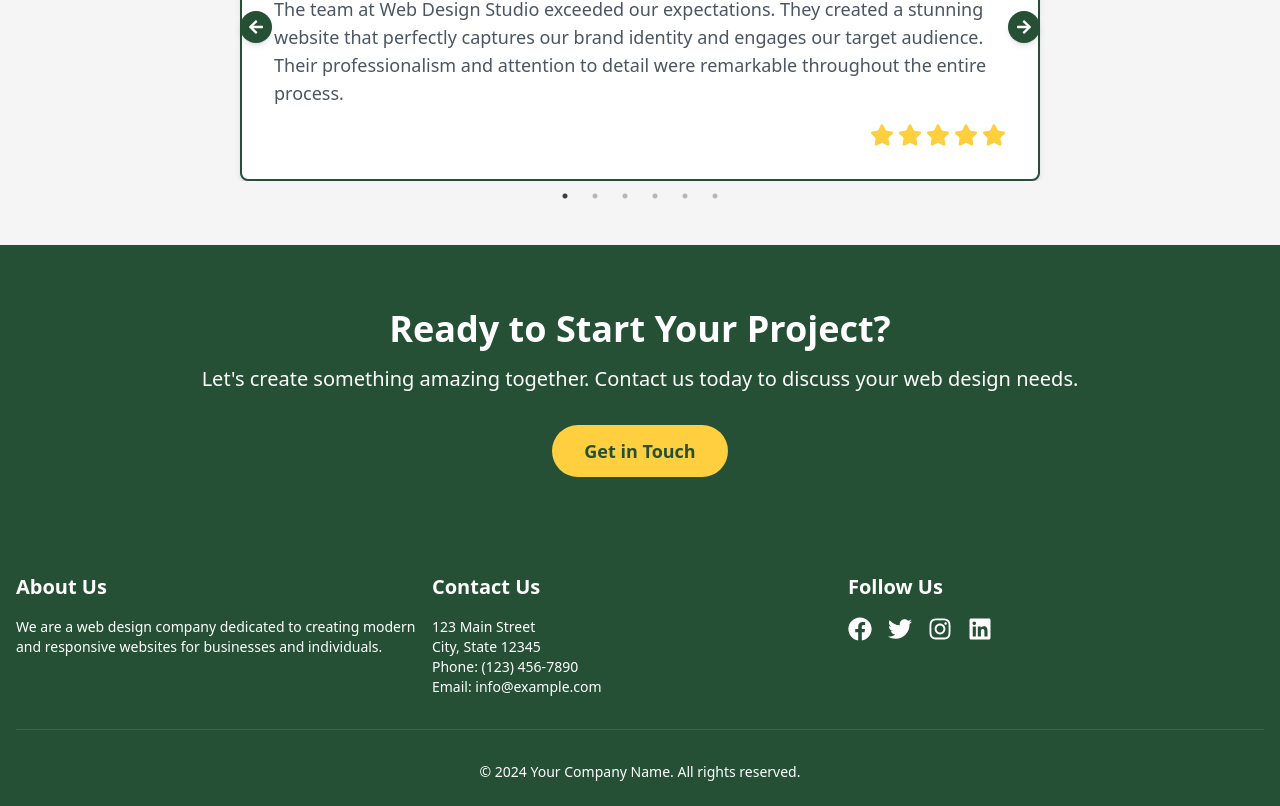
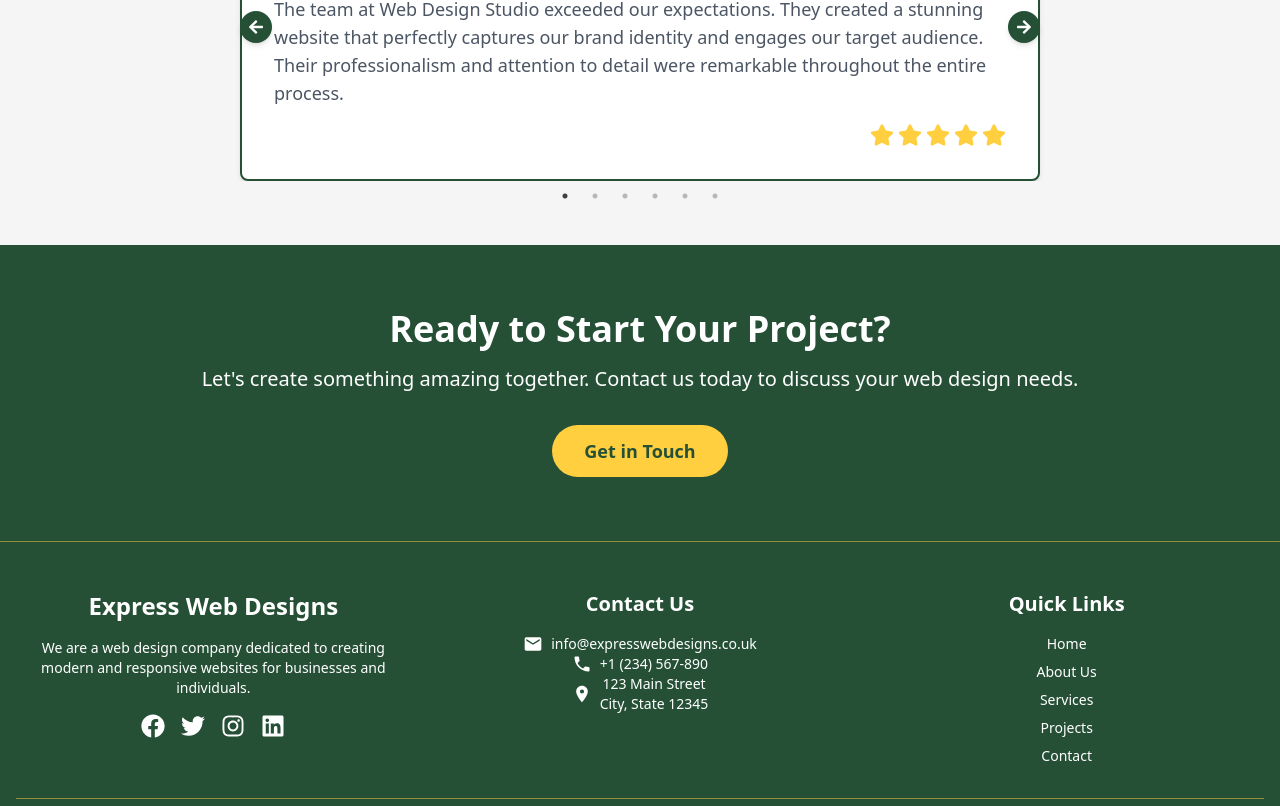
Before and after one commit to jdm1991/ExpressWebDesigns, a React (Vite) app: page / in a window 1280 px wide. Shown: the part 1991-2797 px from the top of the page. Built offline with nearby package versions, Linux system fonts and the light colour scheme.

Commit message:
Footer changes

```diff
--- a/src/components/Footer.jsx
+++ b/src/components/Footer.jsx
@@ -1,51 +1,114 @@
-import { FaFacebook, FaTwitter, FaInstagram, FaLinkedin } from 'react-icons/fa';
+import { FaFacebook, FaTwitter, FaInstagram, FaLinkedin } from "react-icons/fa";
+import { MdEmail, MdPhone, MdLocationOn } from "react-icons/md";
 
-
-export default function Footer(){
-    return(
+export default function Footer() {
+  return (
     <>
-         <footer className="bg-[#255036] text-white py-8">
+      <footer className="bg-[#255036] text-white py-12 border-t border-[rgba(255,207,64,0.5)]">
         <div className="container mx-auto px-4">
-        <div className="flex flex-wrap justify-between">
-          <div className="w-full md:w-1/3 mb-8 md:mb-0">
-            <h3 className="text-xl font-bold mb-4">About Us</h3>
-            <p className="text-sm">
-              We are a web design company dedicated to creating modern and responsive websites for businesses and individuals.
+          <div className="grid grid-cols-1 md:grid-cols-3 gap-8 text-center">
+            <div>
+              <h3 className="text-2xl font-bold mb-4">Express Web Designs</h3>
+              <p className="text-sm mb-4">
+                We are a web design company dedicated to creating modern and
+                responsive websites for businesses and individuals.
               </p>
-          </div>
-          <div className="w-full md:w-1/3 mb-8 md:mb-0">
-            <h3 className="text-xl font-bold mb-4">Contact Us</h3>
-            <p className="text-sm">
-              123 Main Street<br />
-              City, State 12345<br />
-              Phone: (123) 456-7890<br />
-              Email: info@example.com
-            </p>
-          </div>
-          <div className="w-full md:w-1/3">
-            <h3 className="text-xl font-bold mb-4">Follow Us</h3>
-            <div className="flex space-x-4">
-              <a href="#" className="text-white hover:text-[#ffcf40] transition duration-300">
+              <div className="flex justify-center space-x-4">
+                <a
+                  href="#"
+                  className="text-white hover:text-[#ffcf40] transition duration-300"
+                >
                   <FaFacebook size={24} />
                 </a>
-              <a href="#" className="text-white hover:text-[#ffcf40] transition duration-300">
+                <a
+                  href="#"
+                  className="text-white hover:text-[#ffcf40] transition duration-300"
+                >
                   <FaTwitter size={24} />
                 </a>
-              <a href="#" className="text-white hover:text-[#ffcf40] transition duration-300">
+                <a
+                  href="#"
+                  className="text-white hover:text-[#ffcf40] transition duration-300"
+                >
                   <FaInstagram size={24} />
                 </a>
-              <a href="#" className="text-white hover:text-[#ffcf40] transition duration-300">
+                <a
+                  href="#"
+                  className="text-white hover:text-[#ffcf40] transition duration-300"
+                >
                   <FaLinkedin size={24} />
                 </a>
               </div>
             </div>
+            <div>
+              <h3 className="text-xl font-bold mb-4">Contact Us</h3>
+              <div className="flex flex-col items-center mb-2">
+                <div className="flex items-center">
+                  <MdEmail className="mr-2" size={20} />
+                  <a
+                    href="mailto:info@expresswebdesigns.co.uk"
+                    className="text-sm hover:text-[#ffcf40]"
+                  >
+                    info@expresswebdesigns.co.uk
+                  </a>
                 </div>
-        <hr className="my-8 border-gray-600" />
+                <div className="flex items-center">
+                  <MdPhone className="mr-2" size={20} />
+                  <a
+                    href="tel:+1234567890"
+                    className="text-sm hover:text-[#ffcf40]"
+                  >
+                    +1 (234) 567-890
+                  </a>
+                </div>
+                <div className="flex items-center">
+                  <MdLocationOn className="mr-2" size={20} />
+                  <p className="text-sm">
+                    123 Main Street
+                    <br />
+                    City, State 12345
+                  </p>
+                </div>
+              </div>
+            </div>
+            <div>
+              <h3 className="text-xl font-bold mb-4">Quick Links</h3>
+              <ul className="text-sm space-y-2">
+                <li>
+                  <a href="#" className="hover:text-[#ffcf40]">
+                    Home
+                  </a>
+                </li>
+                <li>
+                  <a href="#" className="hover:text-[#ffcf40]">
+                    About Us
+                  </a>
+                </li>
+                <li>
+                  <a href="#" className="hover:text-[#ffcf40]">
+                    Services
+                  </a>
+                </li>
+                <li>
+                  <a href="#" className="hover:text-[#ffcf40]">
+                    Projects
+                  </a>
+                </li>
+                <li>
+                  <a href="#" className="hover:text-[#ffcf40]">
+                    Contact
+                  </a>
+                </li>
+              </ul>
+            </div>
+          </div>
+          <hr className="my-8 border-t border-[rgba(255,207,64,0.5)]" />
           <div className="text-center text-sm">
-          &copy; {new Date().getFullYear()} Your Company Name. All rights reserved.
+            &copy; {new Date().getFullYear()} Express Web Designs. All rights
+            reserved.
           </div>
         </div>
       </footer>
     </>
-    )
+  );
 }
--- a/src/components/Header.jsx
+++ b/src/components/Header.jsx
@@ -10,7 +10,7 @@ import {
   Menu,
   X,
 } from "react-feather";
-import logo from "../../public/logo.svg"
+import logo from "../../public/logo.svg";
 
 export default function Header() {
   const [isOpen, setIsOpen] = useState(false);
@@ -21,13 +21,9 @@ export default function Header() {
 
   return (
     <>
-      <div className="bg-[#255036] text-right text-white px-8 sticky top-0 left-0 right-0 shadow-lg flex items-center justify-between h-20 z-50">
+      <div className="bg-[#255036] text-right text-white px-8 sticky top-0 left-0 right-0 shadow-lg flex items-center justify-between h-20 z-50 border-b border-[rgba(255,207,64,0.5)]">
         <div className="text-lg font-bold flex items-center">
-          <img
-            src={logo}
-            alt="Pic2"
-            className="logo-image h-80 w-auto"
-          />
+          <img src={logo} alt="Pic2" className="logo-image h-80 w-auto" />
         </div>
         <nav className="hidden xl:flex items-center h-full">
           <ul className="flex">
```
Lines whose indentation alone changed are shown as unchanged.
